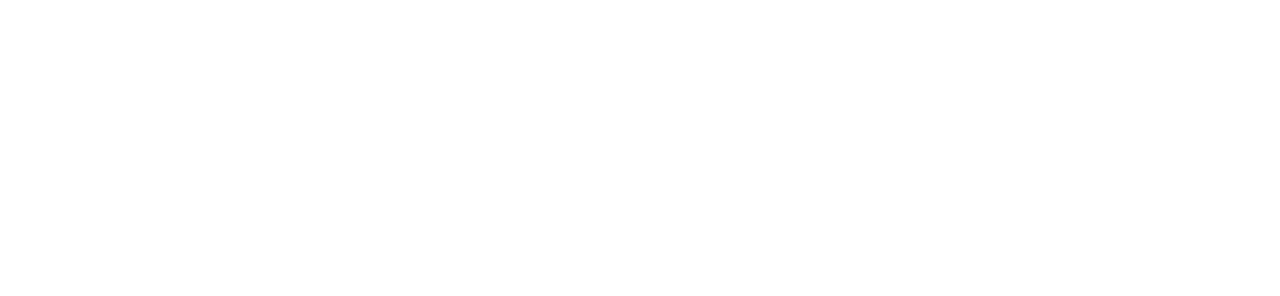
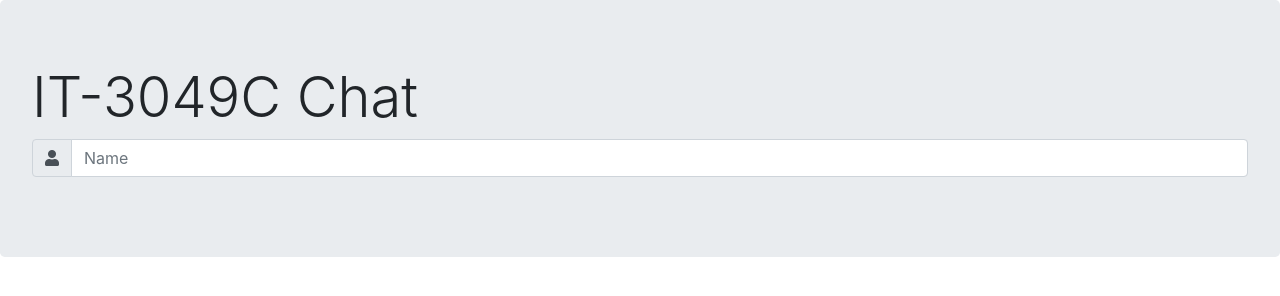
Before and after one commit to IT3049C-Students-Archive/4-chat-dappensd, a website: page index.html in a window 1280 px wide. Drawn offline with Linux system fonts and the light colour scheme.

Commit message:
Completed Header

```diff
--- a/index.html
+++ b/index.html
@@ -15,7 +15,16 @@
 
     <body>
         <header>
-
+            <div class="jumbotron">
+                <h1 class="display-4">IT-3049C Chat</h1>
+                <div class="input-group mb-3">
+                    <div class="input-group-prepend">
+                        <span class="input-group-text">
+                            <i class="fas fa-user"></i>
+                        </span>
+                    </div>
+                    <input id="my-name-input" type="text" class="form-control" placeholder="Name">
+            </div>
         </header>
 
         <div id="chat">
```
Also changed, not shown: 1 other file.
